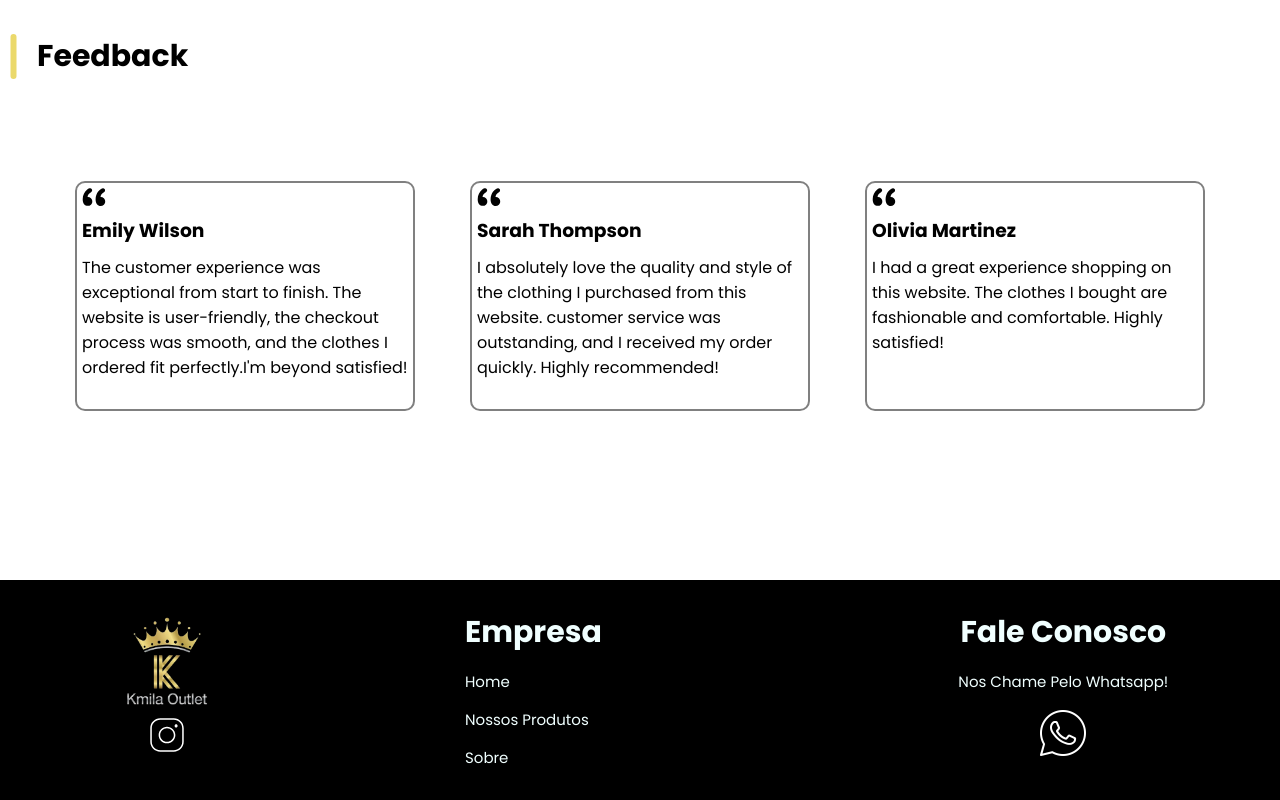
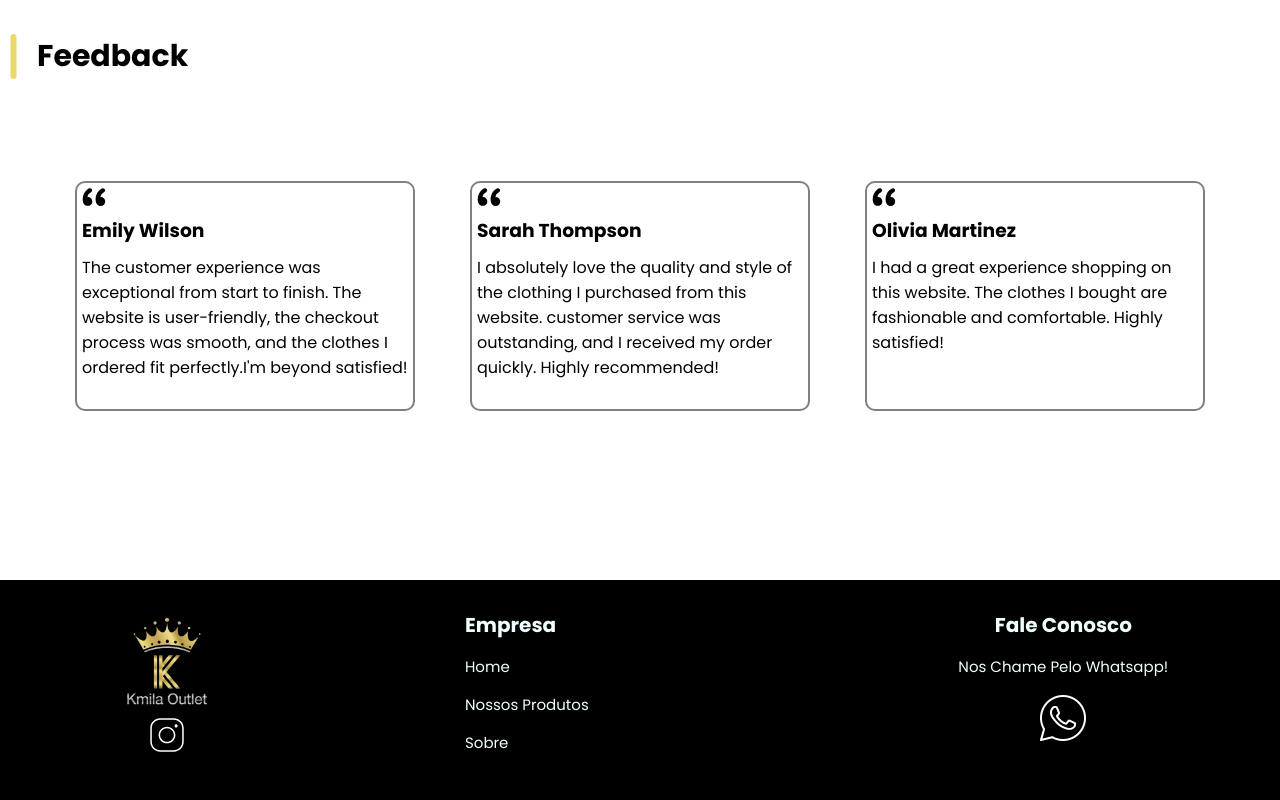
Before and after one commit to elasoares/projetoExtens-o, a React (Vite) app: page / in a window 1280 px wide. Shown: the top 800 px of the page. Built offline with nearby package versions, Linux system fonts and the light colour scheme.

Commit message:
Alteração Font Footer

```diff
--- a/src/components/Footer/Footer.module.css
+++ b/src/components/Footer/Footer.module.css
@@ -25,11 +25,11 @@
     display: flex;
     flex-direction: column;
     align-items: center;
-    font-size: 25px;
+    font-size: 15px;
     /* border: 1px solid blue; */
     gap: 15px;
 } .title {
-    font-size: 30px;
+    font-size: 20px;
 } .containerFaleConosco {
     font-family: 'Poppins', sans-serif;
     color: azure;
@@ -39,7 +39,7 @@
     align-items: center;
     justify-content: center;
     width: 250px;
-    font-size: 25px;
+    font-size: 15px;
     gap: 15px;
 } .wpp {
     width: 50px;
@@ -98,6 +98,7 @@
     color: azure;
     font-family: 'Poppins', sans-serif;
     gap: 15px;
+    font-size: 15px;
 
 } @media (min-width: 1024px) {
     .containerFlex {
```
